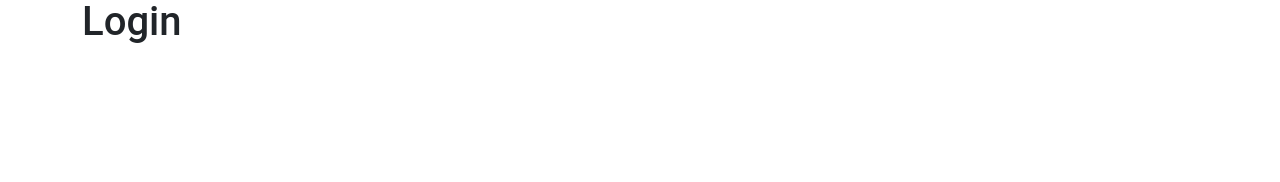
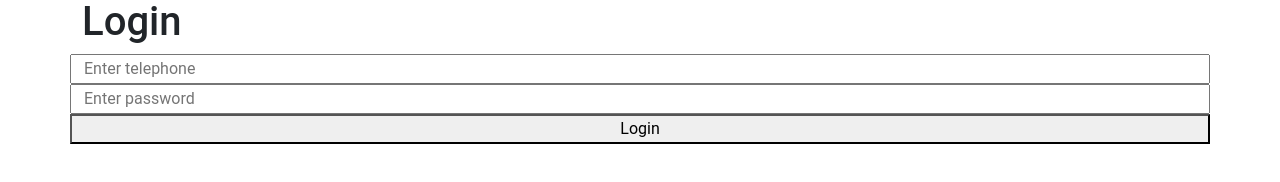
Before and after one commit to Sashreeka/IshanNew, a React (Create React App) app in the folder frontend/: page / in a window 1280 px wide. Shown: the part 518-700 px from the top of the page. Built offline with nearby package versions, Linux system fonts and the light colour scheme.

Commit message:
add login successfil

```diff
--- a/frontend/src/App.js
+++ b/frontend/src/App.js
@@ -5,6 +5,9 @@ import regImage from "./assets/a.png";
 import Register from './component/Farmer/Register/Register';
 
 export default function App() {
+
+  const [telephone,setTelephone]=useState('')
+  const [password,setPassword]=useState('')
 
   // const [name,setName]=useState("");
   // const [telephone,setTelephone]=useState("");
@@ -19,6 +22,17 @@ export default function App() {
   //       alert('successfully insert');
   //     })
   // }
+
+  const loginView =() =>{
+    axios.get('http://localhost:3001/api/login',{
+      telephone :telephone,
+      password:password
+    }).then(
+      ()=>{
+        alert('successfully login');
+      }
+    )
+  }
 
   return (
     <div className="container mt-3">
@@ -75,6 +89,26 @@ export default function App() {
         >Submit</button> */}
 
         <h1>Login</h1>
+
+        <input
+          placeholder="Enter telephone"
+          name="telephone"
+          type='text'
+          onChange={(e)=>{
+            setTelephone(e.target.value)
+          }}
+        />
+        <input
+          placeholder="Enter password"
+          name="password"
+          type="text"
+          onChange={(e)=>{
+            setPassword(e.target.value)
+          }}
+        />
+        <button
+        onClick={loginView}
+        >Login</button>
       </div>
 
     </div>
```
Also changed, not shown: 1 other file (tests, documents, lock files or other folders).
